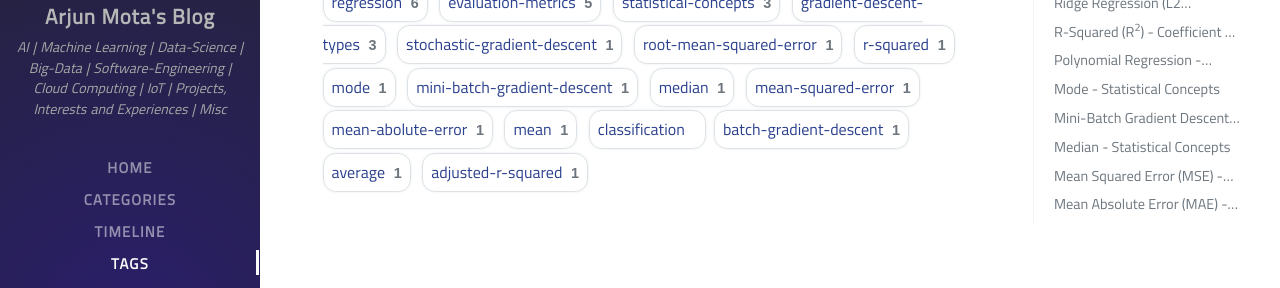
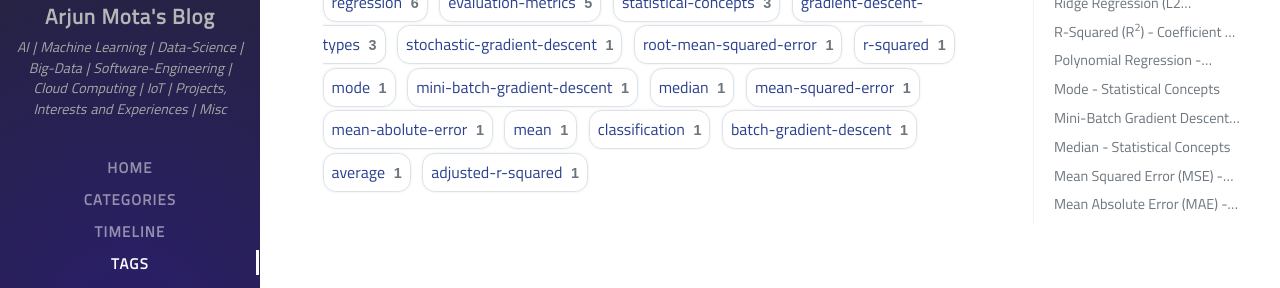
Before and after one commit to Arjun-Mota/arjun-mota.github.io, a Jekyll site: the page built from tabs/tags.md, in a window 1280 px wide and 1078 px high. Shown: the part 206-494 px from the top of the window. Built offline with Jekyll 4.4.1, drawn with Linux system fonts in a browser that asks for light colours; nearby versions of some CDN libraries; some web fonts are replaced; comment, search, counter and statistics services are not loaded.

Commit message:
Bug fix in tags rendering

```diff
--- a/tabs/tags.md
+++ b/tabs/tags.md
@@ -17,7 +17,7 @@ summary: All the tags related to different topics available on this blog.
 <div>
 {% for hash in tag_hashes %}
   {% assign keyValue = hash | split: '#' %}
-  {% capture tag_word %}{{ keyValue[2] | strip_newlines }}{% endcapture %}
+  {% capture tag_word %}{{ keyValue[2] | strip_newlines | strip}}{% endcapture %}
     <a class="tag" href="{{ site.baseurl }}/tags/{{ tag_word | replace: ' ', '-' | downcase | url_encode }}/">{{ tag_word }}<span class="text-muted">{{ site.tags[tag_word].size }}</span></a>
 {% endfor %}
 </div>
```
